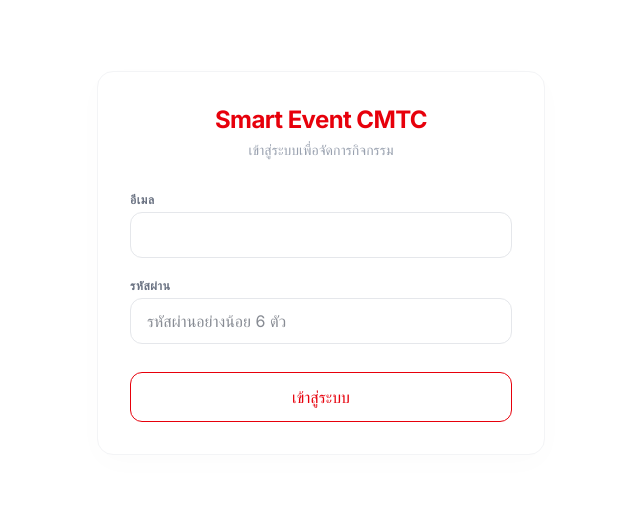
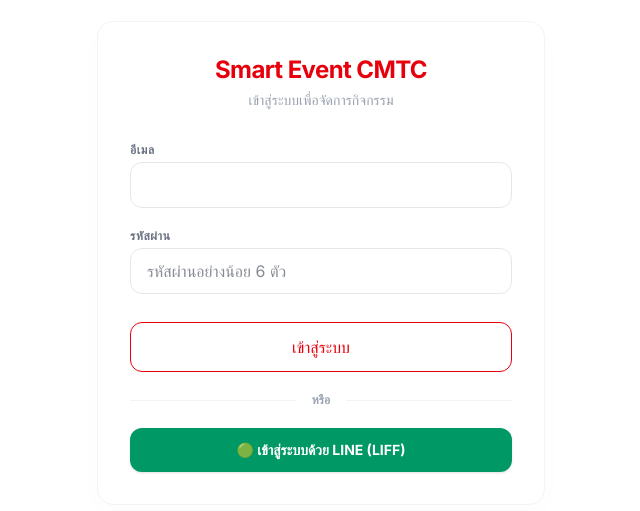
Before and after one commit to Pingcydbc/smart-event-cmtc, a Next.js app in the folder frontend/: page / in a window 1280 px wide. Shown: the part 137-648 px from the top of the page, without its empty margins (319-959 px from the left). Built offline with nearby package versions, Linux system fonts and the light colour scheme; no server answers.

Commit message:
update line liff user

```diff
--- a/frontend/src/app/page.tsx
+++ b/frontend/src/app/page.tsx
@@ -99,6 +99,20 @@
             เข้าสู่ระบบ
           </button>
         </form>
+
+        <div className="relative flex py-3 items-center my-2">
+          <div className="flex-grow border-t border-gray-100"></div>
+          <span className="flex-shrink mx-4 text-gray-400 text-xs font-semibold uppercase">หรือ</span>
+          <div className="flex-grow border-t border-gray-100"></div>
+        </div>
+
+        <a
+          href={`https://liff.line.me/${process.env.NEXT_PUBLIC_LIFF_ID || "2010617243-H2wIcDTp"}`}
+          className="w-full py-3 px-4 bg-emerald-600 hover:bg-emerald-700 text-white font-bold rounded-xl transition-all duration-300 flex items-center justify-center gap-2 shadow-sm text-sm"
+          style={{ textDecoration: "none" }}
+        >
+          🟢 เข้าสู่ระบบด้วย LINE (LIFF)
+        </a>
       </div>
     </div>
   );
```
Also changed, not shown: 2 other files (tests, documents, lock files or other folders).
